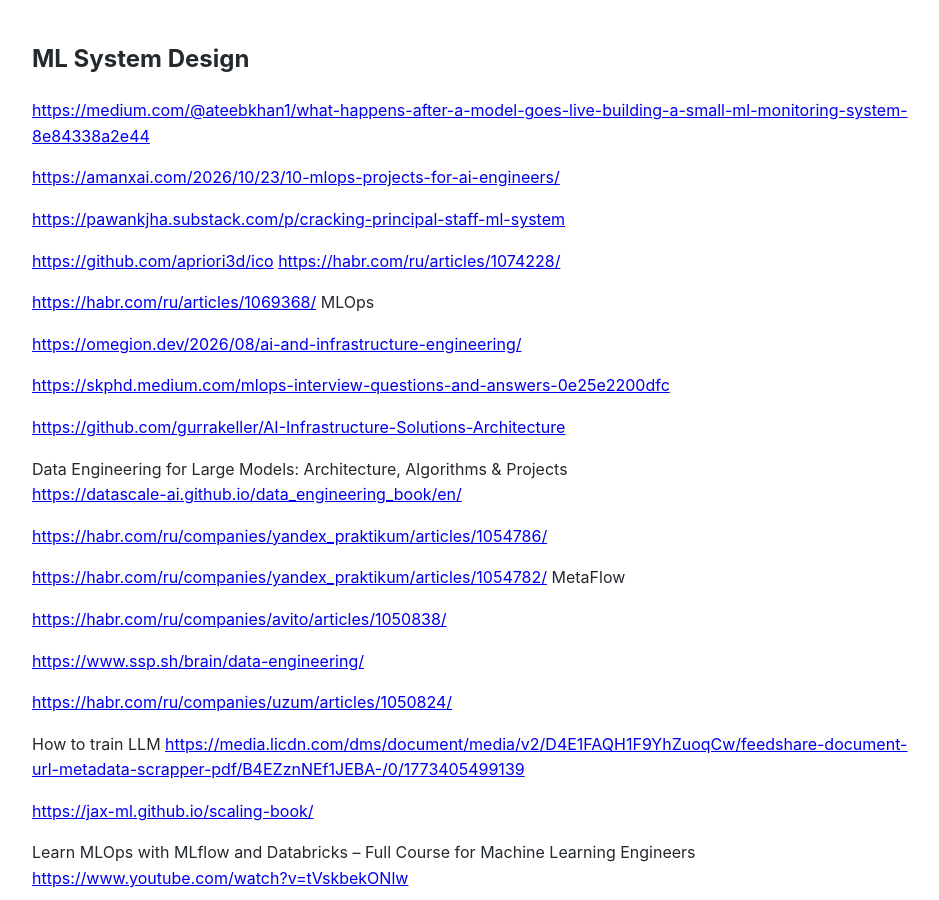
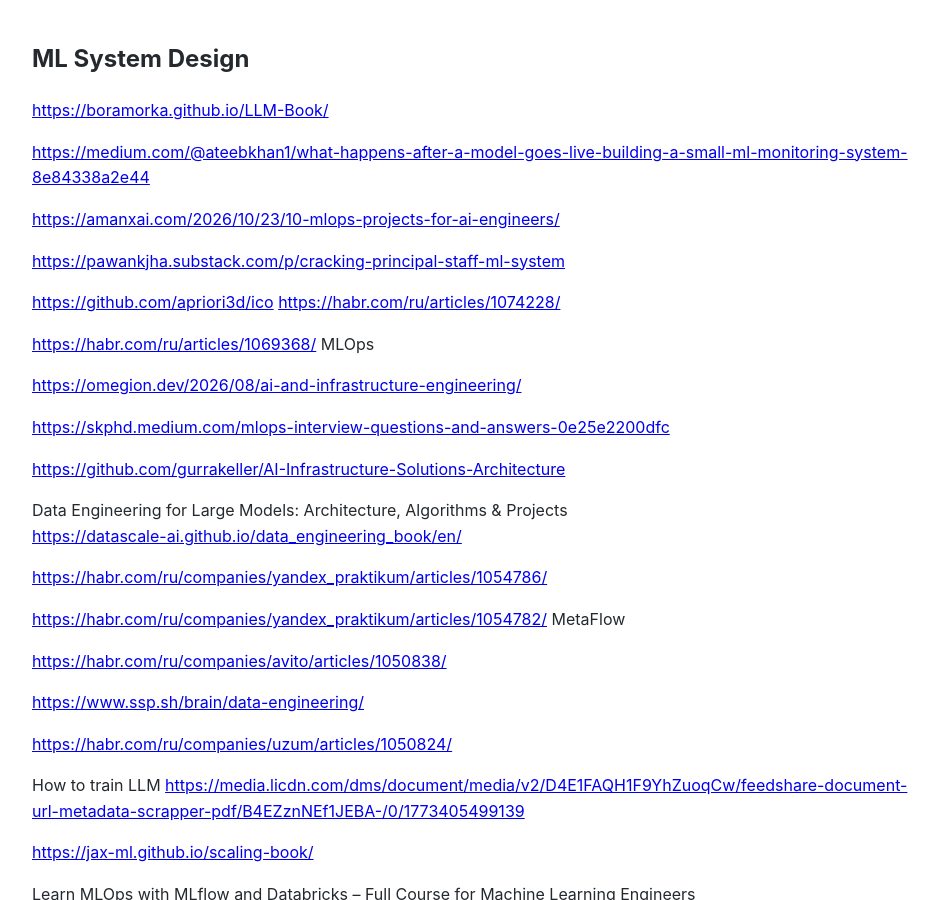
Before and after one commit to Michael-Lubinsky/michael-lubinsky.github.com, a Jekyll site: the page built from ml/ml_system_design.md, in a window 1280 px wide and 900 px high. Shown: the whole window, without its empty margins (158-1097 px from the left). Built offline with Jekyll 4.4.1, drawn with Linux system fonts in a browser that asks for light colours; our own code applies the rules of GitHub Pages for plain Markdown files.

Commit message:
Update ml_system_design.md

```diff
--- a/ml/ml_system_design.md
+++ b/ml/ml_system_design.md
@@ -1,4 +1,6 @@
 ## ML System Design
+
+<https://boramorka.github.io/LLM-Book/>
 
 <https://medium.com/@ateebkhan1/what-happens-after-a-model-goes-live-building-a-small-ml-monitoring-system-8e84338a2e44>
 
```
